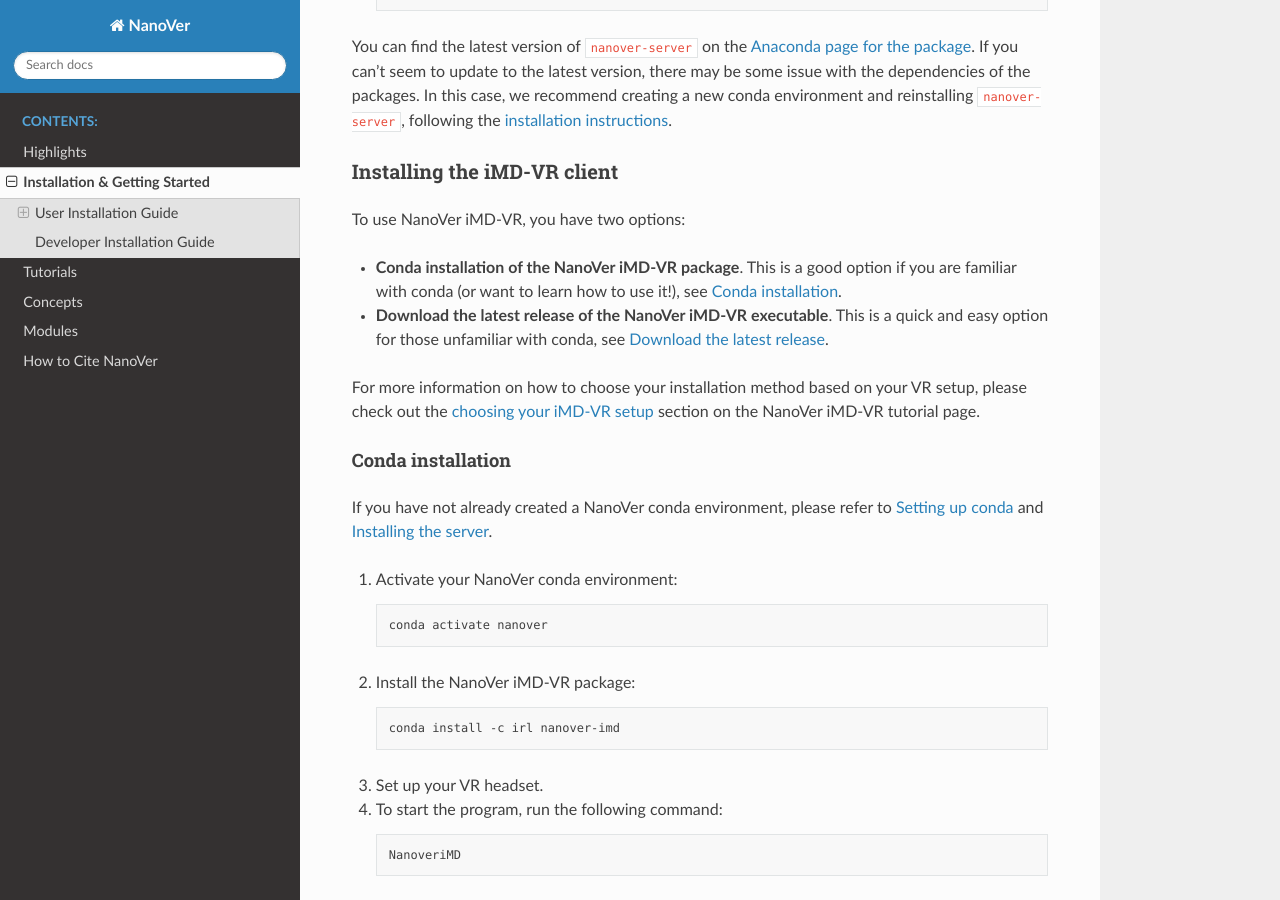
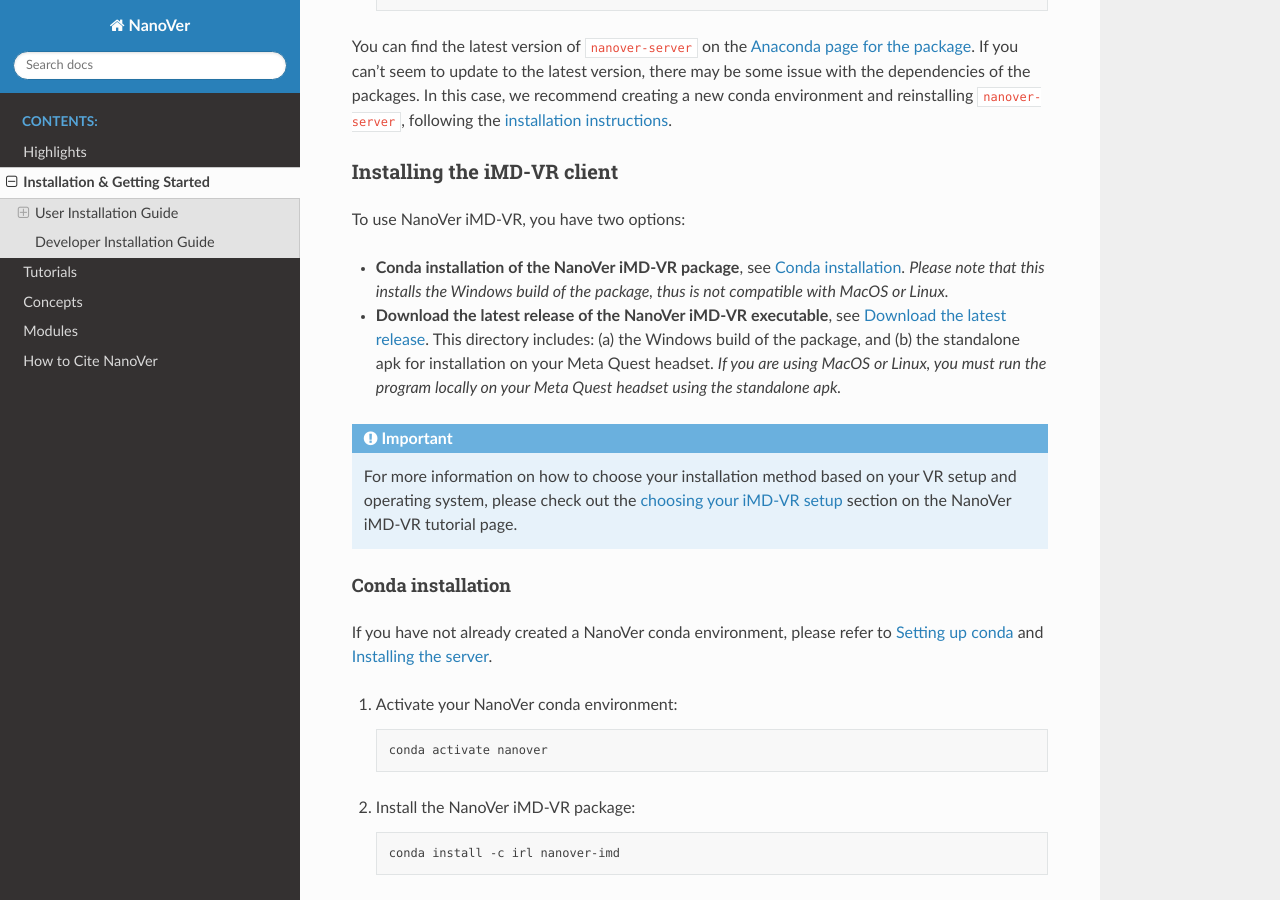
Before and after one commit to IRL2/nanover-docs, a Sphinx documentation site: the page built from source/installation.rst, in a window 1280 px wide and 900 px high, scrolled down 1509 px. Built offline with Sphinx 7.4.7 and the Read the Docs theme 3.1.0, drawn with Linux system fonts in a browser that asks for light colours; pages that are not in the unit, such as notebooks, are missing from menus; the version number could not be read and is left out.

Commit message:
Clarify that NanoVer iMD-VR conda installation is for windows only (#149)
* Clarify compatible OSs in imd-vr installation

Clarify which operating systems are compatible with the various options for installing NanoVer iMD-VR.

* Clarify that PC-VR is windows only on imd-vr tutorial page

* Update wording

```diff
--- a/source/installation.rst
+++ b/source/installation.rst
@@ -95,12 +95,20 @@
 
 To use NanoVer iMD-VR, you have two options:
 
-* **Conda installation of the NanoVer iMD-VR package**. This is a good option if you are familiar with conda (or want to learn how to use it!), see :ref:`conda_installation_VR_client`.
+* **Conda installation of the NanoVer iMD-VR package**, see :ref:`conda_installation_VR_client`.
+  *Please note that this installs the Windows build of the package, thus is not compatible with MacOS or Linux.*
 
-* **Download the latest release of the NanoVer iMD-VR executable**. This is a quick and easy option for those unfamiliar with conda, see :ref:`download_latest_release_VR_client`.
 
-For more information on how to choose your installation method based on your VR setup, please check out the
-:ref:`choosing your iMD-VR setup<choosing_setup_iMD-VR>` section on the NanoVer iMD-VR tutorial page.
+* **Download the latest release of the NanoVer iMD-VR executable**, see :ref:`download_latest_release_VR_client`.
+  This directory includes: (a) the Windows build of the package, and (b) the standalone apk for installation on your
+  Meta Quest headset.
+  *If you are using MacOS or Linux, you must run the program locally on your Meta Quest headset using the standalone apk.*
+
+.. admonition:: Important
+
+    For more information on how to choose your installation method based on your VR setup and operating system,
+    please check out the :ref:`choosing your iMD-VR setup<choosing_setup_iMD-VR>` section on the NanoVer iMD-VR
+    tutorial page.
 
 
 .. _conda_installation_VR_client:
--- a/source/tutorials/vrclient.rst
+++ b/source/tutorials/vrclient.rst
@@ -605,7 +605,7 @@
 
 Please choose from the dropdown options below to learn about how to install NanoVer iMD-VR with your chosen VR setup:
 
-.. dropdown:: Using PC-VR
+.. dropdown:: Using PC-VR (Windows only)
 
     This option is compatible with the following VR setups:
 
```
